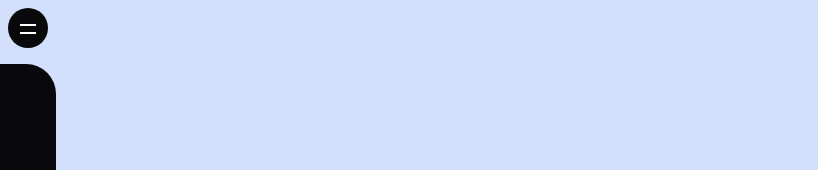
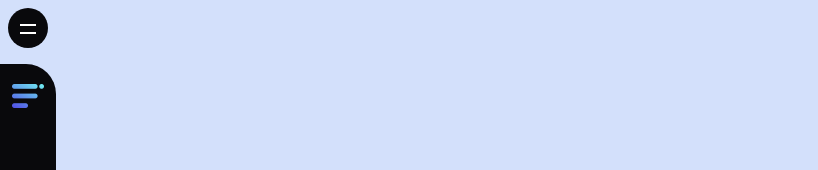
Before and after one commit to jfinley6/react-animated-sidebar, a React (Vite) app: page /projects in a window 1280 px wide. Shown: the top 170 px of the page, without its empty margins (0-818 px from the left). Built offline with nearby package versions, Linux system fonts and the light colour scheme.

Commit message:
Put in Logo styled div

```diff
--- a/src/Sidebar/index.jsx
+++ b/src/Sidebar/index.jsx
@@ -57,6 +57,15 @@ const SidebarContainer = styled.div`
   position: relative;
 `;
 
+const Logo = styled.div`
+  width: 2rem;
+
+  img {
+    width: 100%;
+    height: auto;
+  }
+`;
+
 const Sidebar = () => {
   const [click, setClick] = useState(false);
   const handleClick = () => setClick(click => !click);
@@ -64,7 +73,11 @@ const Sidebar = () => {
   return (
     <Container>
       <Button $clicked={click} onClick={() => handleClick()} />
-      <SidebarContainer />
+      <SidebarContainer>
+        <Logo>
+            <img src="/logo.png" />
+        </Logo>
+      </SidebarContainer>
     </Container>
   );
 };
```
